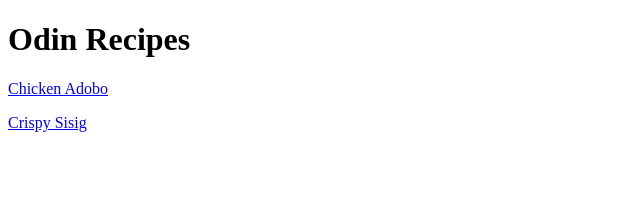
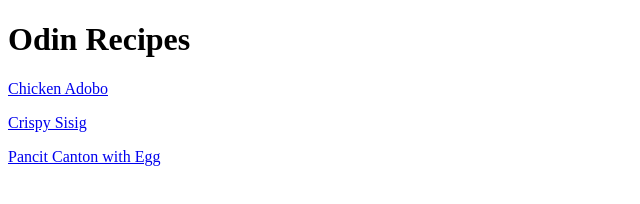
Before and after one commit to drynsnts/odin-recipes, a plain HTML site: page index.html in a window 1280 px wide. Shown: the whole page, without its empty margins (0-640 px from the left). Drawn offline with Linux system fonts and the light colour scheme.

Commit message:
Update index.html link to recipes

```diff
--- a/index.html
+++ b/index.html
@@ -9,5 +9,6 @@
         <p></p>
         <a href="recipes/sisig.html">Crispy Sisig</a>
         <p></p>
+        <a href="recipes/pancitcanton.html">Pancit Canton with Egg</a>
     </body>
 </html>
```
